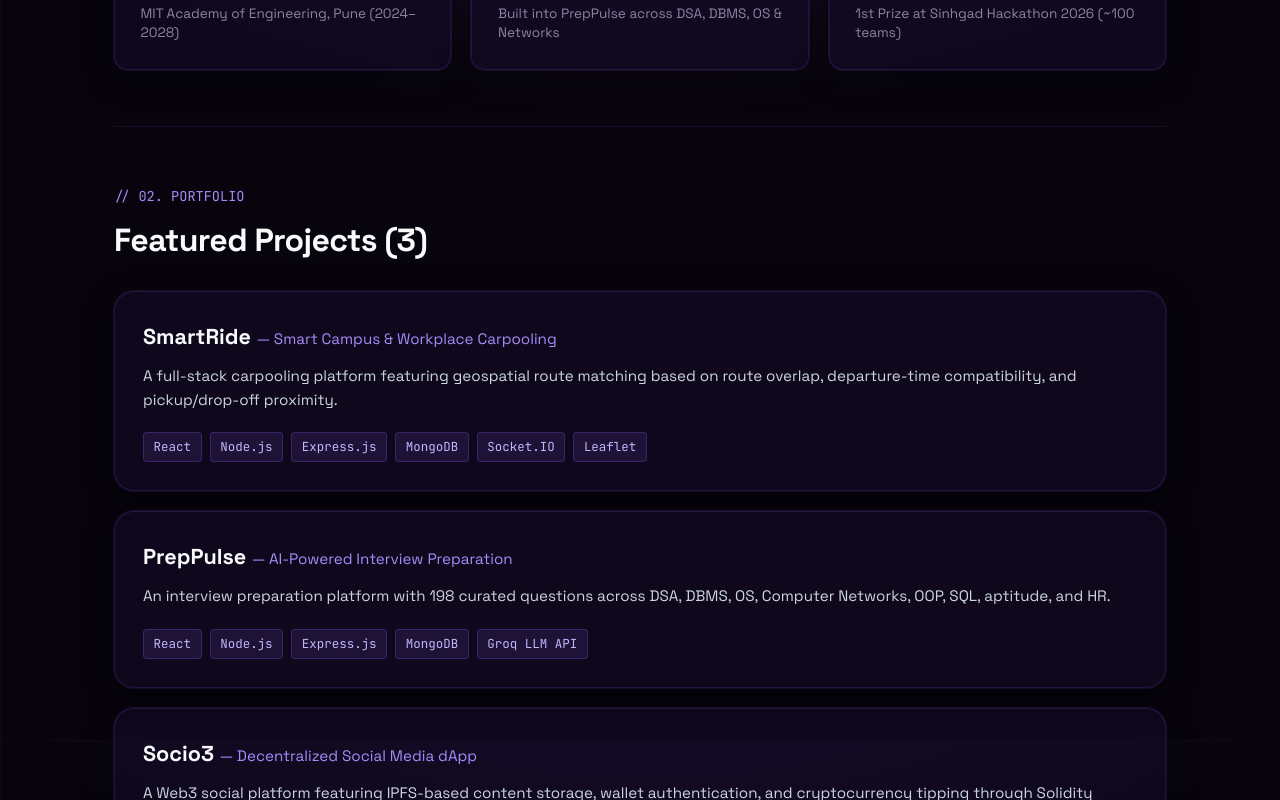
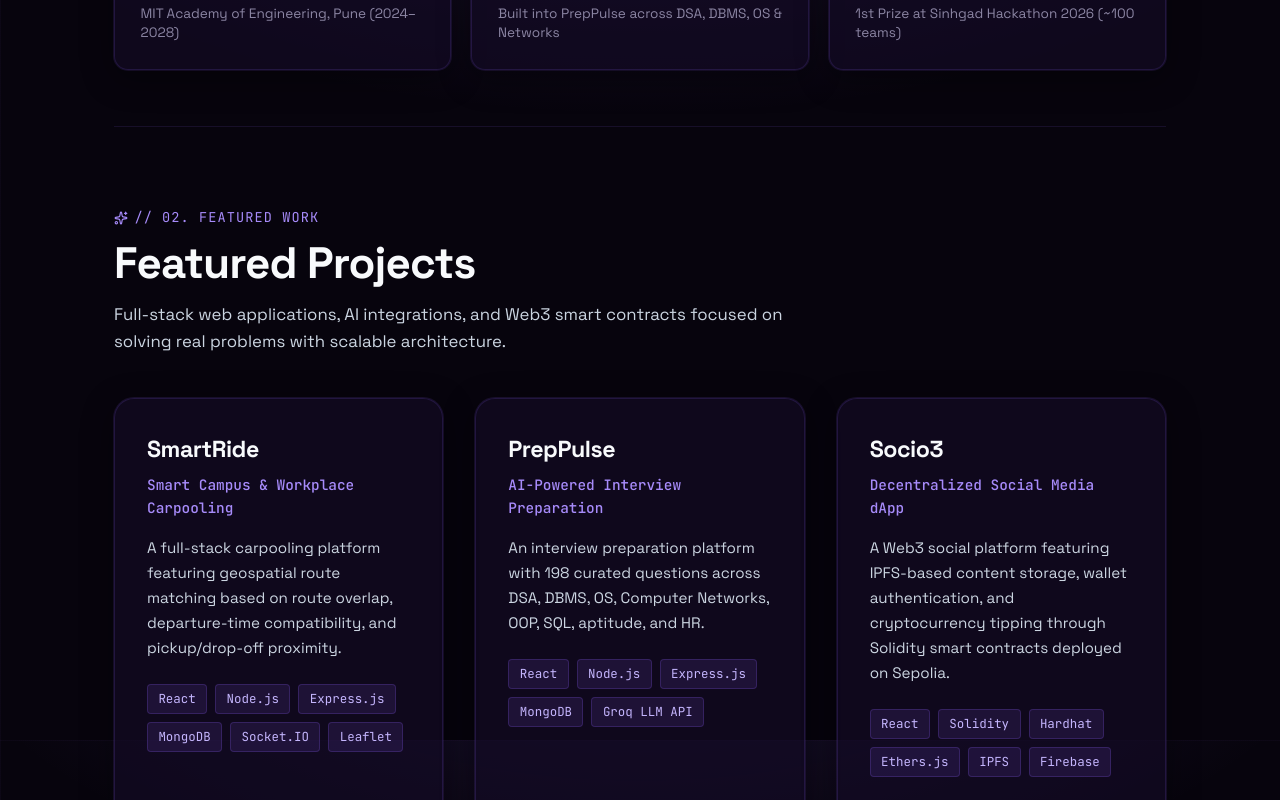
Before and after one commit to radhika817/radhika-portfolio, a React (Vite) app: page / in a window 1280 px wide. Shown: the part 1660-2460 px from the top of the page. Built offline with nearby package versions, Linux system fonts and the light colour scheme.

Commit message:
feat: add project card component and layout

```diff
--- a/src/App.jsx
+++ b/src/App.jsx
@@ -7,12 +7,13 @@ import CustomCursor from './components/CustomCursor'
 import CursorGlow from './components/CursorGlow'
 import ParticleTrail from './components/ParticleTrail'
 import ClickRipple from './components/ClickRipple'
-import { projects, stats, personalInfo } from './data/content'
+import { stats, personalInfo } from './data/content'
 import { useReducedMotion } from './hooks/useReducedMotion'
 import { usePointerType } from './hooks/usePointerType'
 import { useSmoothScroll } from './hooks/useSmoothScroll'
 import { useActiveSection } from './hooks/useActiveSection'
 import About from './components/About'
+import Projects from './components/Projects'
 
 const SECTION_IDS = ['about', 'projects', 'skills', 'achievements', 'terminal', 'contact']
 
@@ -114,98 +115,8 @@ export default function App() {
         {/* Section: About with Animated Stat Counters */}
         <About />
 
-        {/* Section: Projects Skeleton */}
-        <section
-          id="projects"
-          style={{
-            padding: '3.5rem 0',
-            scrollMarginTop: '80px',
-            borderBottom: '1px solid rgba(139, 92, 246, 0.12)',
-          }}
-        >
-          <div
-            style={{
-              display: 'inline-block',
-              color: 'var(--color-violet-light)',
-              fontFamily: 'var(--font-mono)',
-              fontSize: '0.85rem',
-              marginBottom: '0.5rem',
-            }}
-          >
-            // 02. PORTFOLIO
-          </div>
-          <h2
-            style={{
-              fontSize: '2rem',
-              marginBottom: '1.5rem',
-              color: 'var(--text-primary)',
-              letterSpacing: '-0.02em',
-            }}
-          >
-            Featured Projects ({projects.length})
-          </h2>
-          <div style={{ display: 'grid', gap: '1.25rem' }}>
-            {projects.map((project) => (
-              <div
-                key={project.id}
-                data-cursor="View"
-                style={{
-                  background: 'var(--bg-card)',
-                  border: '1px solid var(--border-subtle)',
-                  borderRadius: 'var(--radius-lg)',
-                  padding: '1.75rem',
-                  boxShadow: 'var(--glow-card)',
-                }}
-              >
-                <h3
-                  style={{
-                    fontSize: '1.35rem',
-                    color: 'var(--text-primary)',
-                    marginBottom: '0.3rem',
-                  }}
-                >
-                  {project.title}{' '}
-                  <span
-                    style={{
-                      fontSize: '0.95rem',
-                      color: 'var(--color-violet-light)',
-                      fontWeight: 400,
-                    }}
-                  >
-                    — {project.subtitle}
-                  </span>
-                </h3>
-                <p
-                  style={{
-                    color: 'var(--text-secondary)',
-                    fontSize: '0.95rem',
-                    margin: '0.6rem 0 1.25rem',
-                  }}
-                >
-                  {project.description}
-                </p>
-                <div style={{ display: 'flex', flexWrap: 'wrap', gap: '0.5rem' }}>
-                  {project.tech.map((t) => (
-                    <span
-                      key={t}
-                      style={{
-                        fontSize: '0.78rem',
-                        fontFamily: 'var(--font-mono)',
-                        padding: '0.25rem 0.6rem',
-                        borderRadius: 'var(--radius-xs)',
-                        background: 'rgba(139, 92, 246, 0.12)',
-                        color: 'var(--color-lavender)',
-                        border: '1px solid rgba(139, 92, 246, 0.25)',
-                      }}
-                    >
-                      {t}
-                    </span>
-                  ))}
-                </div>
-              </div>
-            ))}
-          </div>
-        </section>
+        {/* Section: Featured Projects */}
+        <Projects />
 
         {/* Section: Skills Skeleton */}
         <section
--- a/src/components/ProjectCard.jsx
+++ b/src/components/ProjectCard.jsx
@@ -1,3 +1,94 @@
-export default function ProjectCard() {
-  return null;
+/**
+ * ProjectCard component displaying project title, subtitle, description,
+ * and technical stack chips.
+ */
+export default function ProjectCard({ project, children }) {
+  return (
+    <article
+      className="project-card"
+      data-cursor="View"
+      style={{
+        position: 'relative',
+        background: 'var(--bg-card)',
+        border: '1px solid var(--border-subtle)',
+        borderRadius: 'var(--radius-lg)',
+        padding: '2rem',
+        boxShadow: 'var(--glow-card)',
+        display: 'flex',
+        flexDirection: 'column',
+        justifyContent: 'space-between',
+        overflow: 'hidden',
+        transition: 'all 0.3s ease',
+      }}
+    >
+      <div>
+        {/* Header: Title and Subtitle */}
+        <div style={{ marginBottom: '1rem' }}>
+          <h3
+            style={{
+              fontSize: '1.45rem',
+              fontWeight: 700,
+              color: 'var(--text-primary)',
+              letterSpacing: '-0.02em',
+              marginBottom: '0.25rem',
+            }}
+          >
+            {project.title}
+          </h3>
+          <p
+            style={{
+              fontSize: '0.9rem',
+              fontFamily: 'var(--font-mono)',
+              color: 'var(--color-violet-light)',
+              fontWeight: 500,
+            }}
+          >
+            {project.subtitle}
+          </p>
+        </div>
+
+        {/* Project Description */}
+        <p
+          style={{
+            color: 'var(--text-secondary)',
+            fontSize: '0.95rem',
+            lineHeight: 1.65,
+            marginBottom: '1.5rem',
+          }}
+        >
+          {project.description}
+        </p>
+
+        {/* Tech Stack Chips */}
+        <div
+          style={{
+            display: 'flex',
+            flexWrap: 'wrap',
+            gap: '0.5rem',
+            marginBottom: '1.5rem',
+          }}
+        >
+          {project.tech.map((tech) => (
+            <span
+              key={tech}
+              style={{
+                fontSize: '0.78rem',
+                fontFamily: 'var(--font-mono)',
+                padding: '0.25rem 0.65rem',
+                borderRadius: 'var(--radius-xs)',
+                background: 'rgba(139, 92, 246, 0.12)',
+                color: 'var(--color-lavender)',
+                border: '1px solid rgba(139, 92, 246, 0.22)',
+              }}
+            >
+              {tech}
+            </span>
+          ))}
+        </div>
+      </div>
+
+      {/* Action / Extension Slot for links and case studies */}
+      {children}
+    </article>
+  )
 }
--- a/src/components/Projects.jsx
+++ b/src/components/Projects.jsx
@@ -1,3 +1,77 @@
-export default function Projects() {
-  return null;
+import { Sparkles } from 'lucide-react'
+import { projects } from '../data/content'
+import ProjectCard from './ProjectCard'
+
+/**
+ * Projects Section layout rendering SmartRide, PrepPulse, and Socio3
+ * with section headers and responsive cards grid.
+ */
+export default function Projects({ renderCardContent }) {
+  return (
+    <section
+      id="projects"
+      style={{
+        padding: '5rem 0 3.5rem',
+        scrollMarginTop: '80px',
+        borderBottom: '1px solid rgba(139, 92, 246, 0.12)',
+      }}
+    >
+      {/* Section Header */}
+      <div style={{ marginBottom: '2.75rem' }}>
+        <div
+          style={{
+            display: 'inline-flex',
+            alignItems: 'center',
+            gap: '0.4rem',
+            color: 'var(--color-violet-light)',
+            fontFamily: 'var(--font-mono)',
+            fontSize: '0.85rem',
+            letterSpacing: '0.08em',
+            marginBottom: '0.6rem',
+          }}
+        >
+          <Sparkles size={14} />
+          <span>// 02. FEATURED WORK</span>
+        </div>
+        <h2
+          style={{
+            fontSize: 'clamp(2rem, 4vw, 2.75rem)',
+            fontWeight: 700,
+            color: 'var(--text-primary)',
+            letterSpacing: '-0.02em',
+            lineHeight: 1.15,
+            marginBottom: '0.75rem',
+          }}
+        >
+          Featured Projects
+        </h2>
+        <p
+          style={{
+            color: 'var(--text-secondary)',
+            fontSize: '1.05rem',
+            maxWidth: '680px',
+            lineHeight: 1.6,
+          }}
+        >
+          Full-stack web applications, AI integrations, and Web3 smart contracts focused on solving real problems with scalable architecture.
+        </p>
+      </div>
+
+      {/* Projects Grid */}
+      <div
+        className="projects-grid"
+        style={{
+          display: 'grid',
+          gridTemplateColumns: 'repeat(auto-fit, minmax(320px, 1fr))',
+          gap: '2rem',
+        }}
+      >
+        {projects.map((project) => (
+          <ProjectCard key={project.id} project={project}>
+            {renderCardContent ? renderCardContent(project) : null}
+          </ProjectCard>
+        ))}
+      </div>
+    </section>
+  )
 }
```
